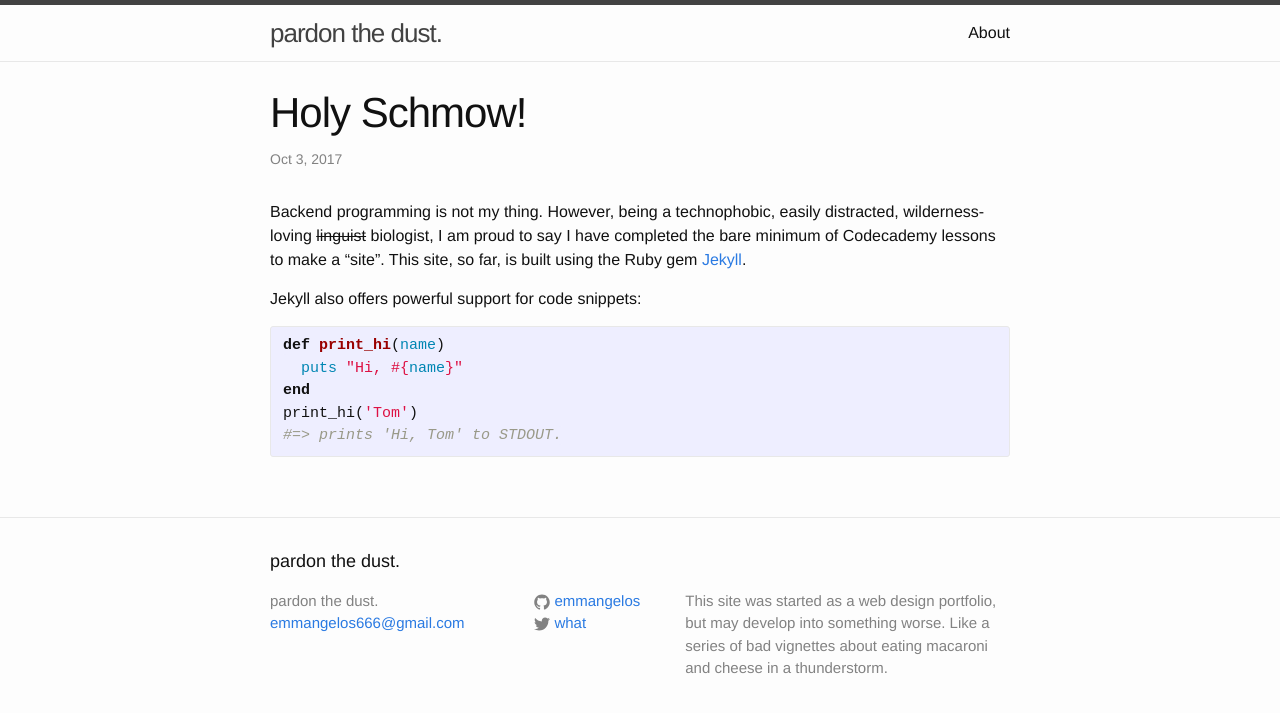
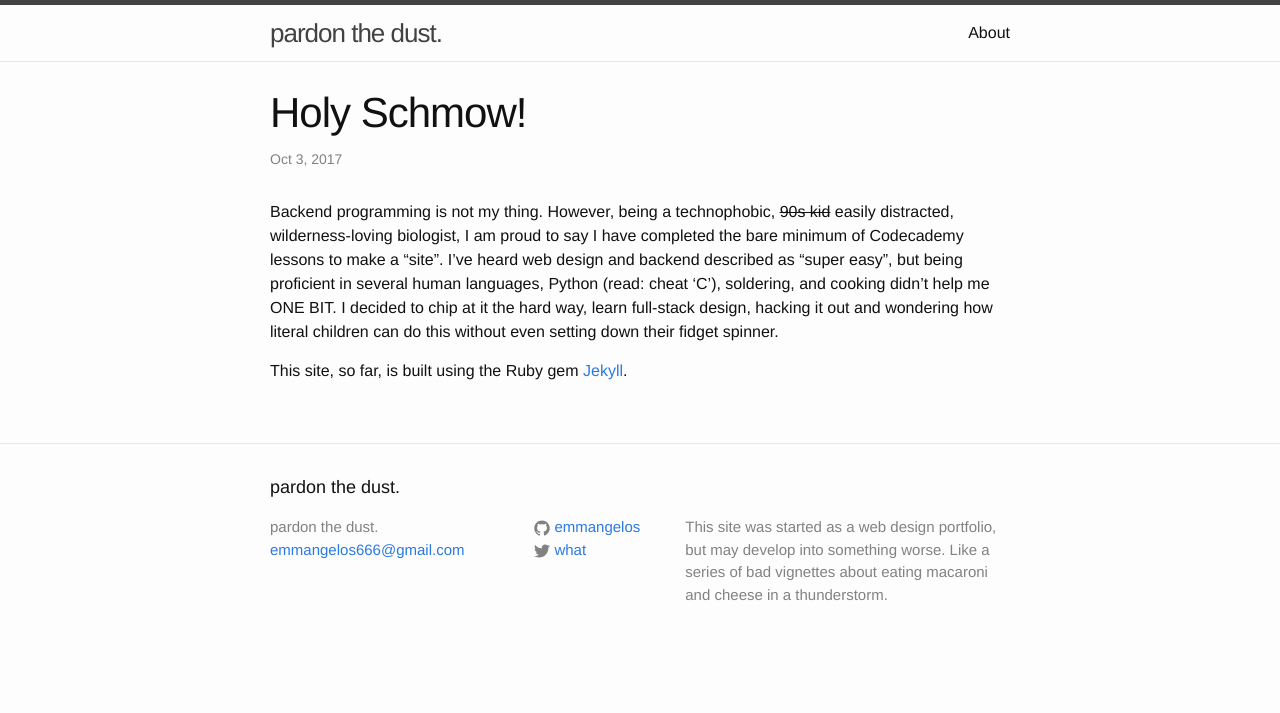
Before and after one commit to Emmangelos/emmangelos.github.io, a Jekyll site: the page built from _posts/2017-10-03-welcome-to-jekyll.markdown, in a window 1280 px wide. Shown: the top 713 px of the page. Built offline with Jekyll 4.4.1, drawn with Linux system fonts in a browser that asks for light colours.

Commit message:
Update 2017-10-03-welcome-to-jekyll.markdown

```diff
--- a/_posts/2017-10-03-welcome-to-jekyll.markdown
+++ b/_posts/2017-10-03-welcome-to-jekyll.markdown
@@ -5,19 +5,11 @@ date:   2017-10-03 18:03:56 +0000
 categories: jekyll update
 ---
 Backend programming is not my thing.
-However, being a technophobic, easily distracted, wilderness-loving <span style="text-decoration:line-through;">linguist</span> biologist, I am proud to say I have completed the bare minimum of Codecademy lessons to make a "site".
+However, being a technophobic, <strike>90s kid</strike> easily distracted, wilderness-loving biologist, I am proud to say I have completed the bare minimum of Codecademy lessons to make a "site".
+I've heard web design and backend described as "super easy", but being proficient in several human languages, Python (read: cheat 'C'), soldering, and cooking didn't help me ONE BIT. I decided to chip at it the hard way, learn full-stack design, hacking it out and wondering how literal children can do this without even setting down their fidget spinner.
+
 This site, so far, is built using the Ruby gem [Jekyll][jekyll-talk].
 
 
-Jekyll also offers powerful support for code snippets:
-
-{% highlight ruby %}
-def print_hi(name)
-  puts "Hi, #{name}"
-end
-print_hi('Tom')
-#=> prints 'Hi, Tom' to STDOUT.
-{% endhighlight %}
-
 
 [jekyll-talk]: https://talk.jekyllrb.com/
```
